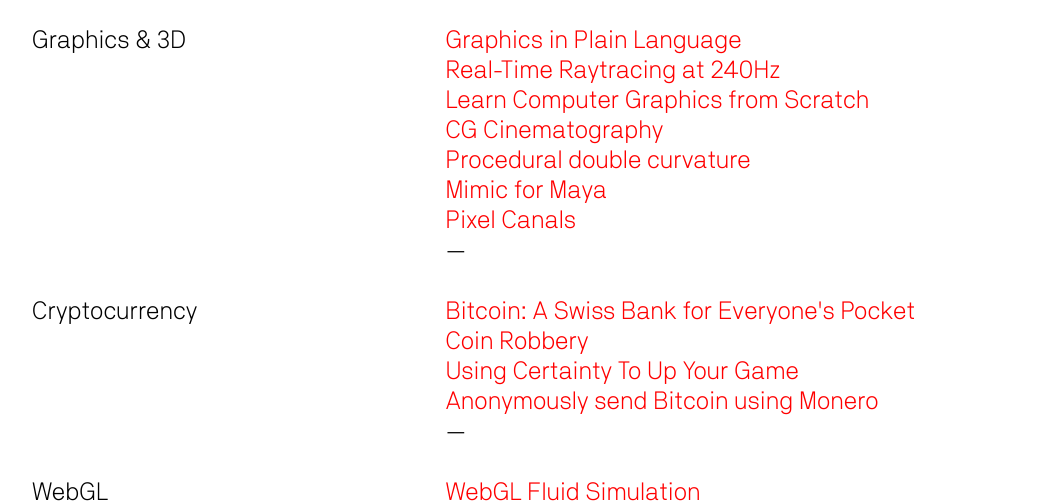
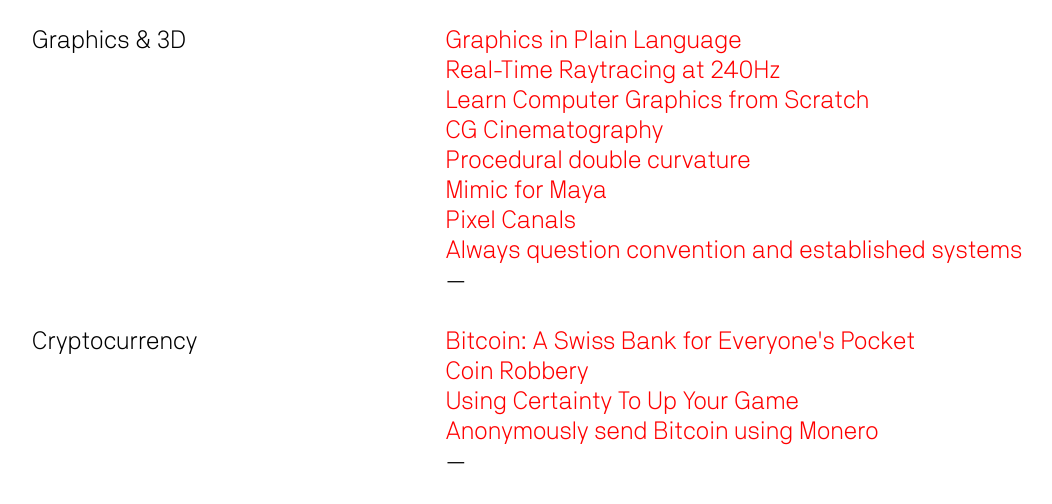
Before and after one commit to shinjipons/portfolio-html, a PHP site: page /-links.php in a window 1280 px wide. Shown: the part 1038-1542 px from the top of the page, without its empty margins (0-1052 px from the left). Run offline with PHP 8.4, Linux system fonts and the light colour scheme.

Commit message:
Update -links.php

```diff
--- a/-links.php
+++ b/-links.php
@@ -86,6 +86,7 @@
 			<li><a href="https://youtu.be/F2Mvzm-9-v4" target="_blank">Procedural double curvature</a></li>
 			<li><a href="https://www.mimicformaya.com/" target="_blank">Mimic for Maya</a></li>
 			<li><a href="https://skfb.ly/6Qp8K" target="_blank">Pixel Canals</a></li>
+			<li><a href="http://archive.today/2020.02.02-205547/https://www.linkedin.com/posts/activity-6629480257273630720-VBVi/" target="_blank">Always question convention and established systems</a></li>
 		</ul>
 	</section>
 
```
